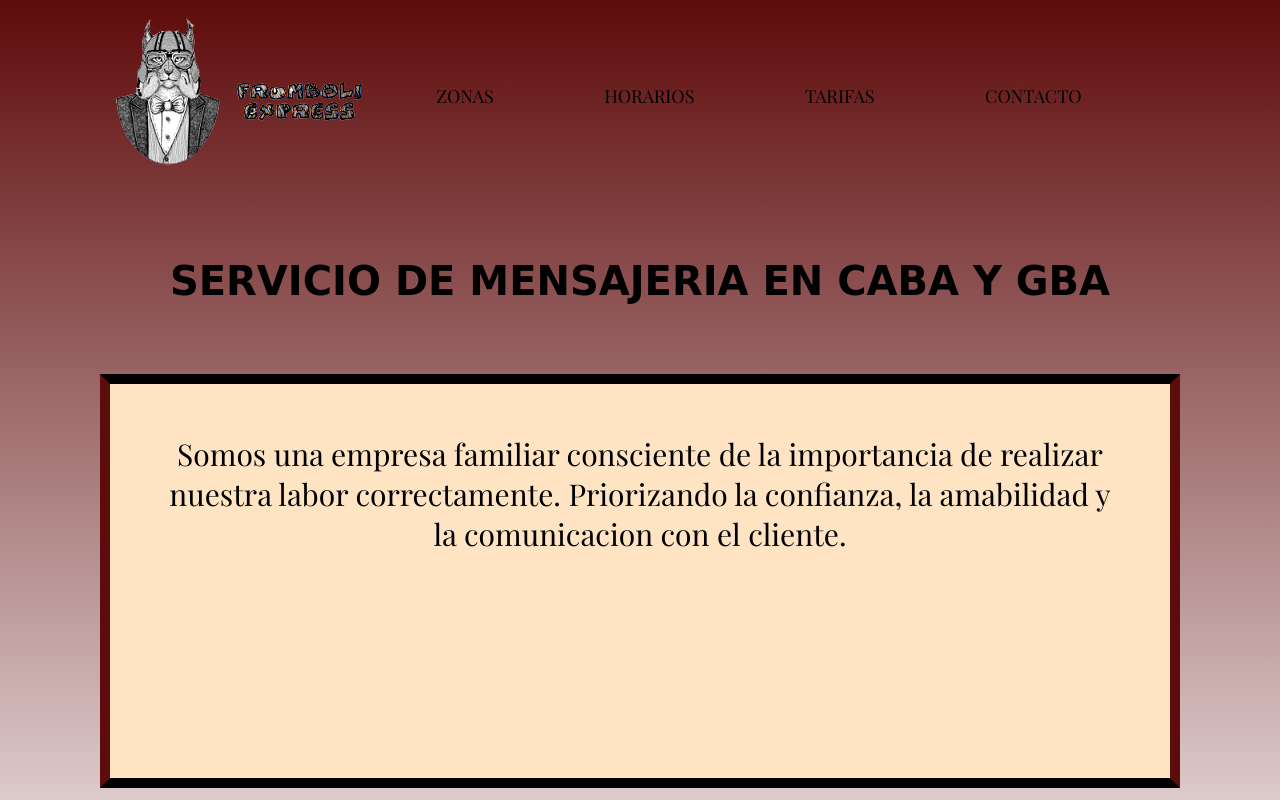
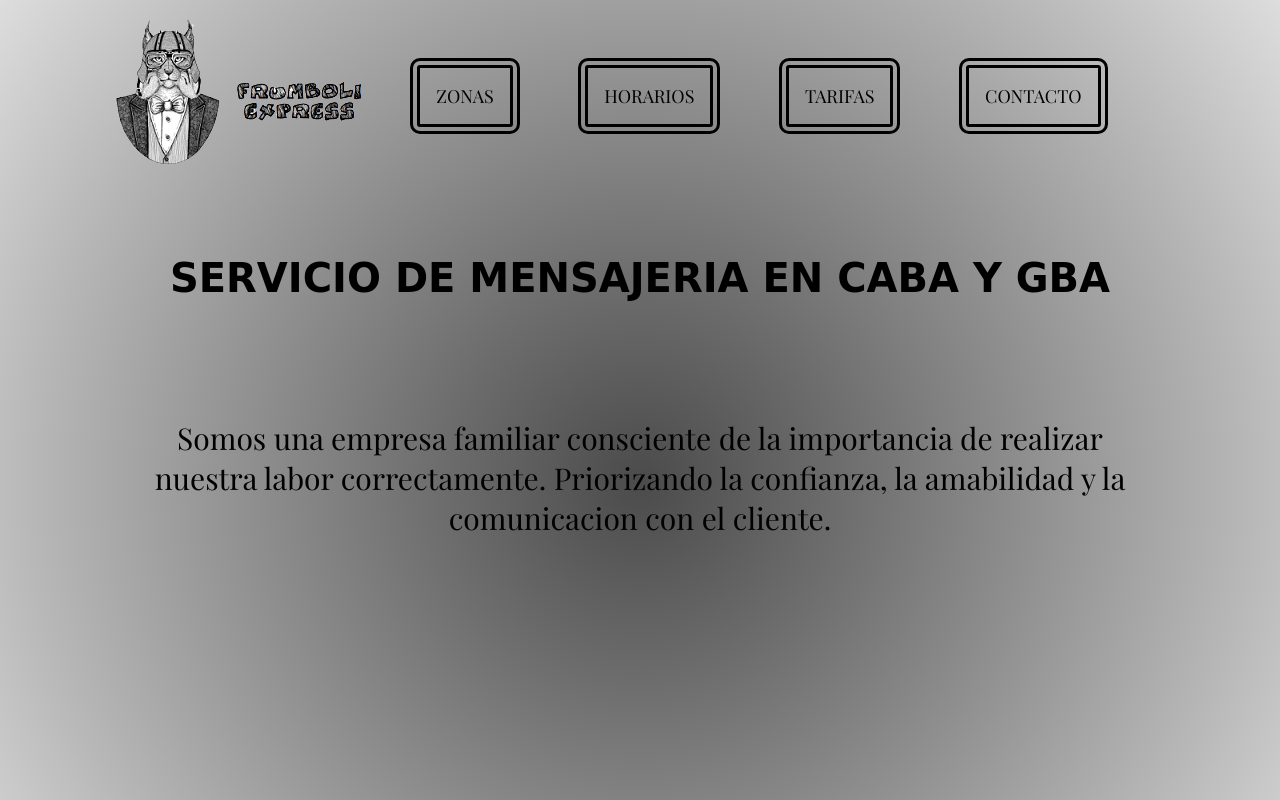
Before and after one commit to LuciaFrumbo/Mensajeria-Frumboli, a plain HTML site: page index.html in a window 1280 px wide. Shown: the top 800 px of the page. Drawn offline with nearby package versions, Linux system fonts and the light colour scheme; some icons are missing; a web font is replaced by a local one.

Commit message:
cambios para el desafio

```diff
--- a/assets/css/styles.css
+++ b/assets/css/styles.css
@@ -18,7 +18,9 @@ body {
     font-size: 62.5%;
     font-family: 'Playfair Display', serif;
     /* CAMBIAR COLORES  */
-    background: linear-gradient(rgb(94, 11, 11), rgb(250, 246, 246));
+    background-image: radial-gradient(circle, #4c4b4c, #6e6d6e, #929192, #b7b6b7, #deddde);
+  /* background-image: url(../imagenes/motocross_3840x2160_xtrafondos.com.jpg);
+*/
 }
 
 a {
@@ -42,10 +44,22 @@ header .navbar {
 
 .navbar__item:hover {
     width: 15em;
-    background: white;
-  cursor: pointer;
+   /* background: #353434;*/
+    font-size: 1.3em;
+    cursor: pointer;
+    border: solid 10px black;
+    border-style:double;
+    border-radius: 1em;
+    text-align: center;
+
 }
 
+.navbar__item {
+    border: solid 10px black;
+    border-style:double;
+    border-radius: 1em;
+    text-align: center;
+}
 
 .principal {
     width: 100%;
@@ -54,11 +68,12 @@ header .navbar {
     padding: 50px;
     font-size: 3em;
     text-align: center;
-    border-top: solid 10px black;
+   /* Borrar esto o cambiarlo
+   border-top: solid 10px black;
     border-right: solid 10px rgb(94, 11, 11);
     border-bottom: solid 10px black;
     border-left: solid 10px rgb(94, 11, 11);
-    background-color: bisque;
+    background-color: bisque;*/
 }
 
 /* Estilos Index */
@@ -74,6 +89,7 @@ header__logo {
     flex-basis: 30%;
 }
 
+
 /*MAIN*/
 main {
     display: grid;
@@ -82,12 +98,14 @@ main {
 
 }
 
+
 h1 {
     text-transform: uppercase;
     font-family: 'Caveat', cursive;
     font-family: 'Shizuru', cursive;
     font-size: 4em;
     align-self: center;
+    position: relative;
 }
 
 
```
Also changed, not shown: assets/imagenes/motocross_3840x2160_xtrafondos.com.jpg (added), 1 other file.
